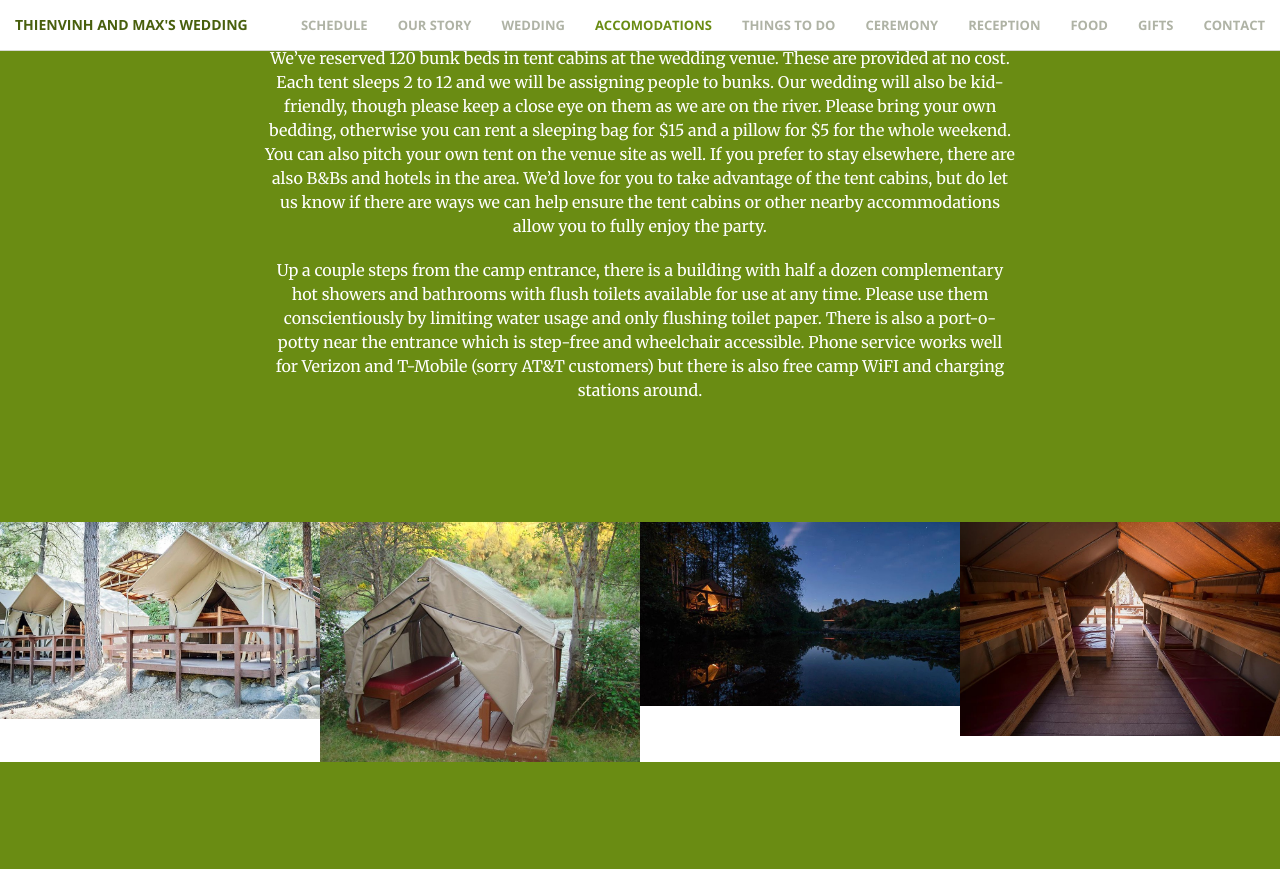
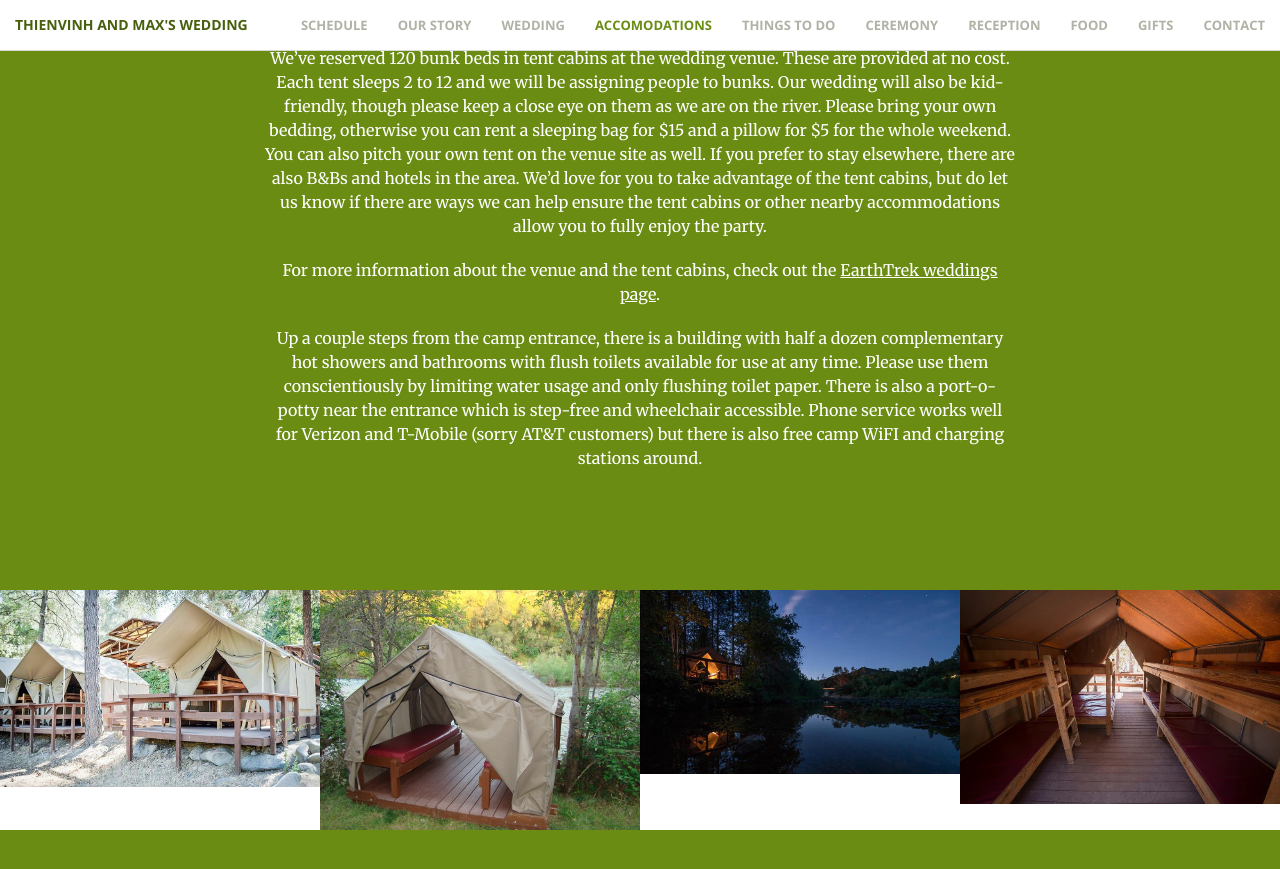
Before and after one commit to mjrich/new-website-test, a Jekyll site: the page built from index.html, in a window 1280 px wide and 900 px high, scrolled down 4540 px. Shown: the top 869 px of the window. Built offline with Jekyll 4.4.1, drawn with Linux system fonts in a browser that asks for light colours.

Commit message:
copy edit

```diff
--- a/_includes/accomodations.html
+++ b/_includes/accomodations.html
@@ -29,8 +29,12 @@ For those in need of a ride from Sacramento, please email Max or ThienVinh by Ju
                 <hr class="light">
                 <p class="text-faded">
 
-We’ve reserved 120 bunk beds in tent cabins at the wedding venue. These are provided at no cost. Each tent sleeps 2 to 12 and we will be assigning people to bunks. Our wedding will also be kid-friendly, though please keep a close eye on them as we are on the river. Please bring your own bedding, otherwise you can rent a sleeping bag for $15 and a pillow for $5 for the whole weekend. You can also pitch your own tent on the venue site as well. If you prefer to stay elsewhere, there are also B&Bs and hotels in the area. We’d love for you to take advantage of the tent cabins, but do let us know if there are ways we can help ensure the tent cabins or other nearby accommodations allow you to fully enjoy the party.
-              </p>
+                We’ve reserved 120 bunk beds in tent cabins at the wedding venue. These are provided at no cost. Each tent sleeps 2 to 12 and we will be assigning people to bunks. Our wedding will also be kid-friendly, though please keep a close eye on them as we are on the river. Please bring your own bedding, otherwise you can rent a sleeping bag for $15 and a pillow for $5 for the whole weekend. You can also pitch your own tent on the venue site as well. If you prefer to stay elsewhere, there are also B&Bs and hotels in the area. We’d love for you to take advantage of the tent cabins, but do let us know if there are ways we can help ensure the tent cabins or other nearby accommodations allow you to fully enjoy the party.
+                </p>
+
+            <p class="text-faded">
+                For more information about the venue and the tent cabins, check out the <u><a href="https://www.colomaweddings.com/" style="color: white">EarthTrek weddings page</a></u>.
+            </p>
             <p class="text-faded">
             Up a couple steps from the camp entrance, there is a building with half a dozen complementary hot showers and bathrooms with flush toilets available for use at any time. Please use them conscientiously by limiting water usage and only flushing toilet paper. There is also a port-o-potty near the entrance which is step-free and wheelchair accessible. Phone service works well for Verizon and T-Mobile (sorry AT&T customers) but there is also free camp WiFI and charging stations around.
               </p>
```
